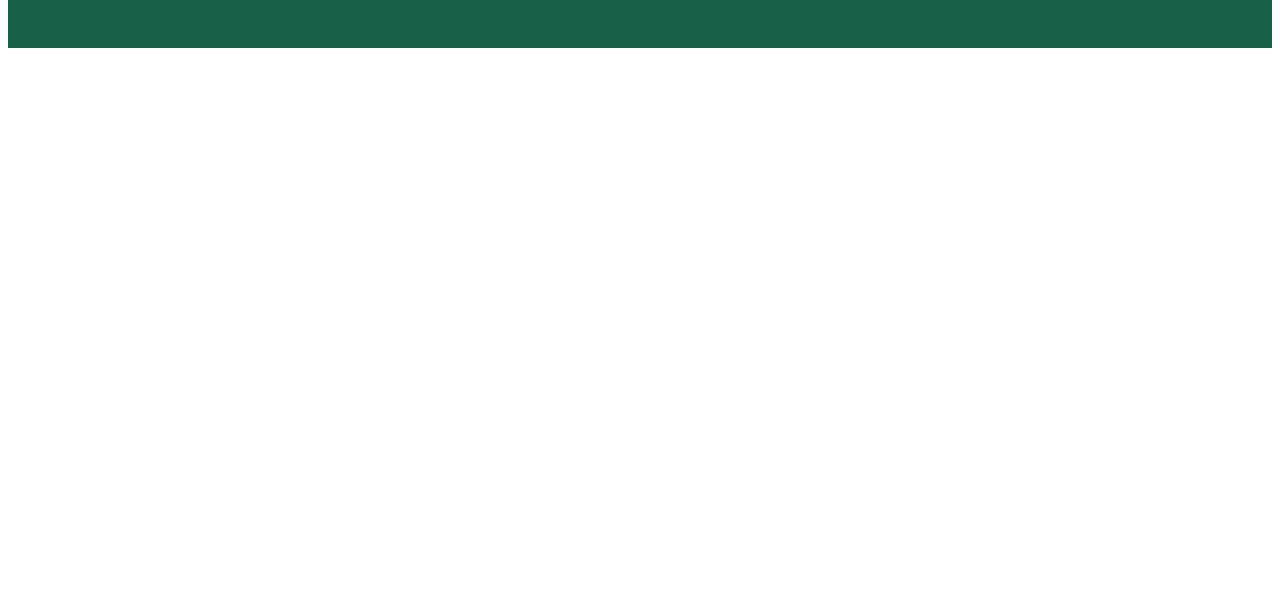
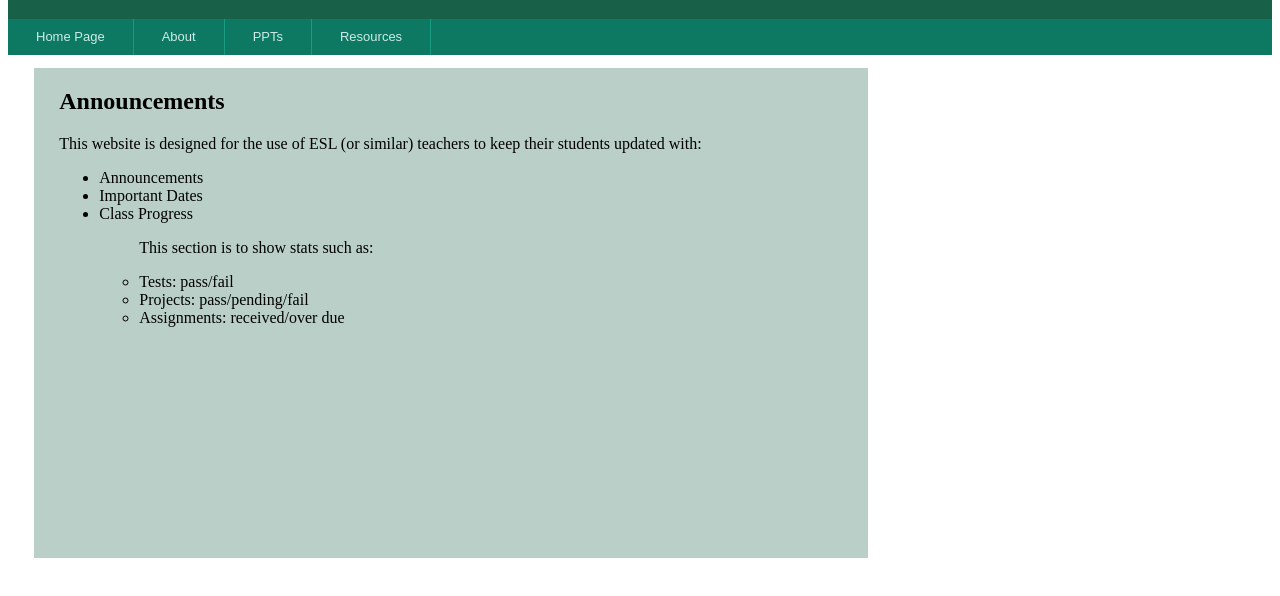
Before and after one commit to teiResa/esl-teacher-desk, a plain HTML site: page about.html in a window 1280 px wide. Shown: the part 90-686 px from the top of the page. Drawn offline with Linux system fonts and the light colour scheme.

Commit message:
added examples and formatting to about page

```diff
--- a/about.html
+++ b/about.html
@@ -8,9 +8,36 @@
   <body>
     <header class="header" style="width: 100%">
       <h1 id="mainh1">About 🍎 Teacher's Desk</h1>
+      <ul class="nav">
+        <li><a href="#"> Home Page </a></li>
+        <li><a href="about.html"> About </a></li>
+        <li><a href="#"> PPTs </a></li> <!-- hover says Powerpoints -->
+        <li><a href="#"> Resources </a></li>
+      </ul>
+    </header>
+    <body>
+      <section class="announcement-container"> <!--announcement section -->
+        <h2 id="announcement-title"> Announcements </h2>
 
-    </header>
 
+              <p> This website is designed for the use of ESL (or similar)
+                 teachers to keep their students updated with: </p>
+                 <ul>
+                   <li> Announcements </li>
+                   <li> Important Dates </li>
+                   <li> Class Progress</li>
+                      <ul>
+                        <p> This section is to show stats such as:</p>
+                        <li> Tests: pass/fail </li>
+                        <li> Projects: pass/pending/fail</li>
+                        <li> Assignments: received/over due</li>
+                      </ul>
+
+                 </ul>
+
+
+          </section>
+    </body>
 
 
 
```
